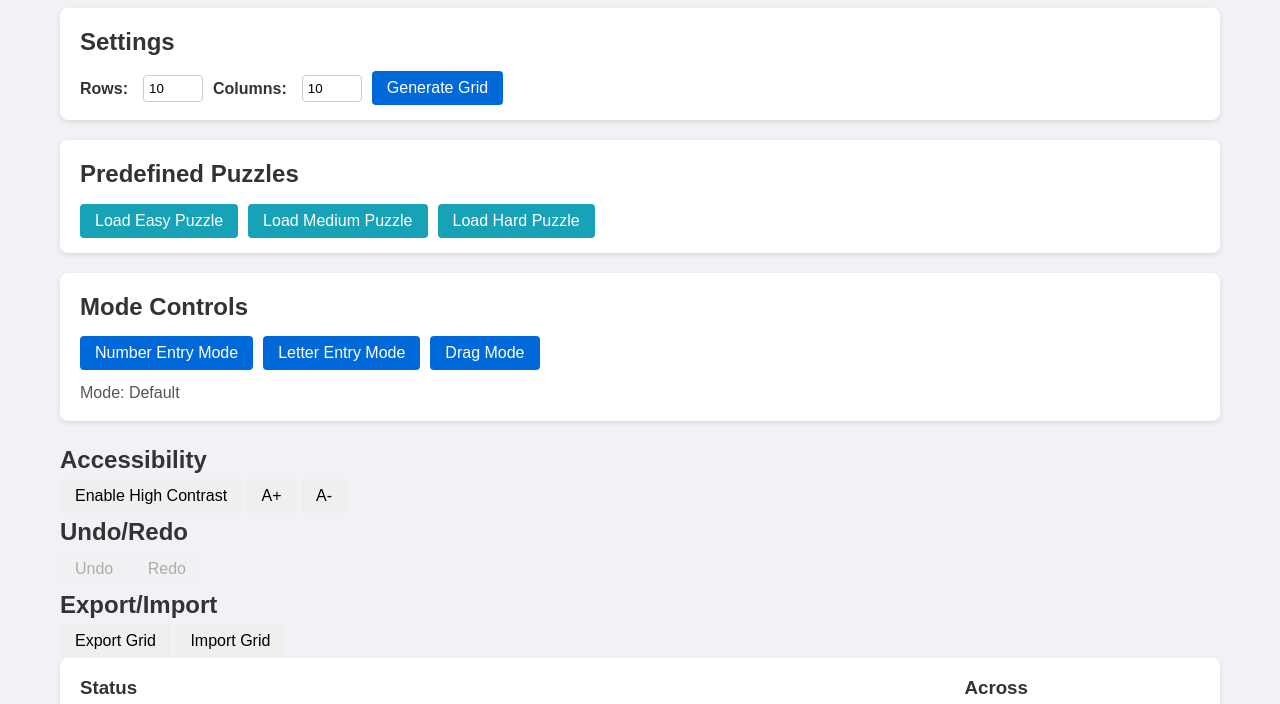
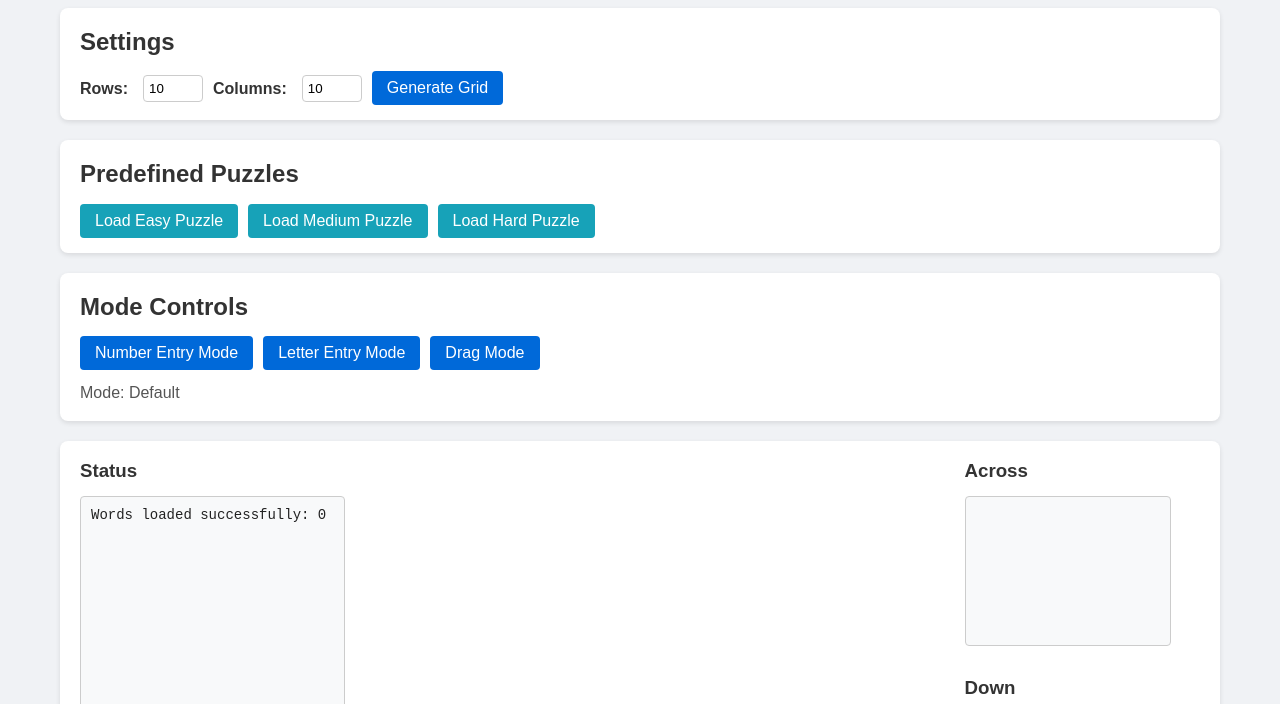
Before and after one commit to Willpatpost/Crossworder, a plain HTML site: page index.html in a window 1280 px wide. Shown: the part 96-800 px from the top of the page. Drawn offline with Linux system fonts and the light colour scheme; files that its build step writes are made by us from their sources.

Commit message:
Update index.html

```diff
--- a/index.html
+++ b/index.html
@@ -7,7 +7,7 @@
     <meta name="viewport" content="width=device-width, initial-scale=1.0">
     <title>Custom Crossword Generator</title>
     <!-- Link to the CSS file -->
-    <link rel="stylesheet" href="css/style.css">
+    <link rel="stylesheet" href="style.css">
 </head>
 <body>
     <div class="main-container">
@@ -51,35 +51,6 @@
             <div id="mode-label" class="mode-label">Mode: Default</div>
         </section>
 
-        <!-- Accessibility Controls Section -->
-        <section class="accessibility-controls-section">
-            <h2>Accessibility</h2>
-            <div class="accessibility-controls">
-                <button id="high-contrast-button" class="btn accessibility-btn">Enable High Contrast</button>
-                <button id="increase-font-button" class="btn accessibility-btn">A+</button>
-                <button id="decrease-font-button" class="btn accessibility-btn">A-</button>
-            </div>
-        </section>
-
-        <!-- Undo/Redo Controls Section -->
-        <section class="undo-redo-controls-section">
-            <h2>Undo/Redo</h2>
-            <div class="undo-redo-controls">
-                <button id="undo-button" class="btn undo-redo-btn" disabled>Undo</button>
-                <button id="redo-button" class="btn undo-redo-btn" disabled>Redo</button>
-            </div>
-        </section>
-
-        <!-- Export/Import Controls Section -->
-        <section class="export-import-controls-section">
-            <h2>Export/Import</h2>
-            <div class="export-import-controls">
-                <button id="export-button" class="btn export-import-btn">Export Grid</button>
-                <button id="import-button" class="btn export-import-btn">Import Grid</button>
-                <input type="file" id="import-file-input" accept=".json" style="display: none;">
-            </div>
-        </section>
-
         <!-- Middle Content Section -->
         <section class="middle-content-section">
             <!-- Status Display -->
@@ -117,7 +88,7 @@
         </footer>
     </div>
 
-    <!-- Link to the JavaScript modules -->
-    <script type="module" src="js/main.js"></script>
+    <!-- Link to the JavaScript file -->
+    <script src="script.js"></script>
 </body>
 </html>
```
